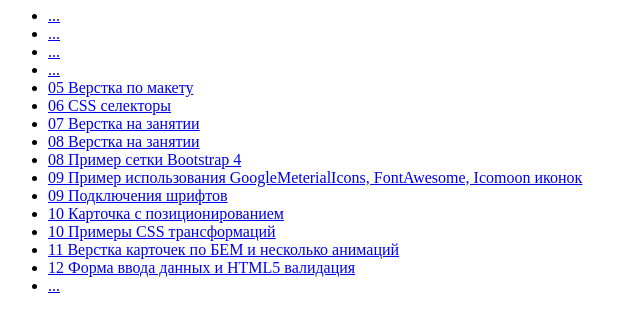
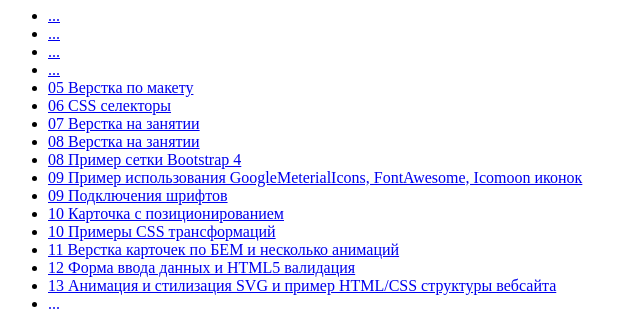
Before and after one commit to haiarha/beetroot-homework, a plain HTML site: page index.html in a window 1280 px wide. Shown: the part 73-383 px from the top of the page, without its empty margins (0-640 px from the left). Drawn offline with Linux system fonts and the light colour scheme.

Commit message:
Добавлена навигация на 13 урок

```diff
--- a/index.html
+++ b/index.html
@@ -26,6 +26,7 @@
       <li><a href="10/class-transform/">10 Примеры CSS трансформаций</a></li>
       <li><a href="11/class/">11 Верстка карточек по БЕМ и несколько анимаций</a></li>
       <li><a href="12/class/">12 Форма ввода данных и HTML5 валидация</a></li>
+      <li><a href="13/class/">13 Анимация и стилизация SVG и пример HTML/CSS структуры вебсайта</a></li>
       <li><a href="#!">...</a></li>
     </ul>
   </nav>
```
Also changed, not shown: 13/class/index.html (+2 -0 lines).
